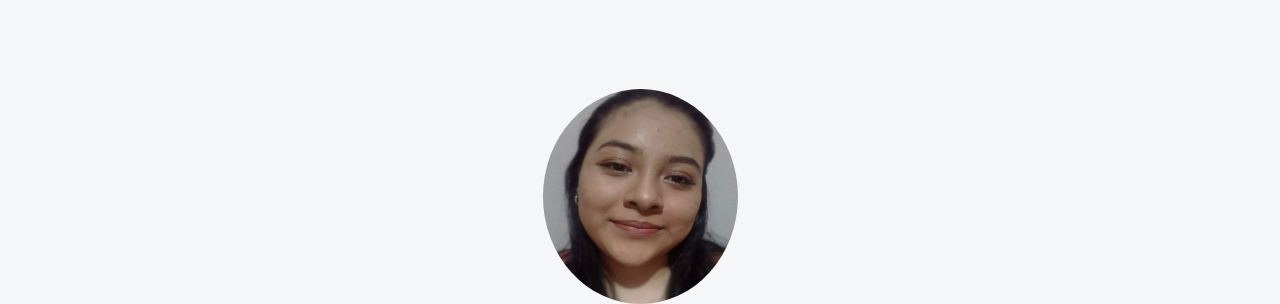
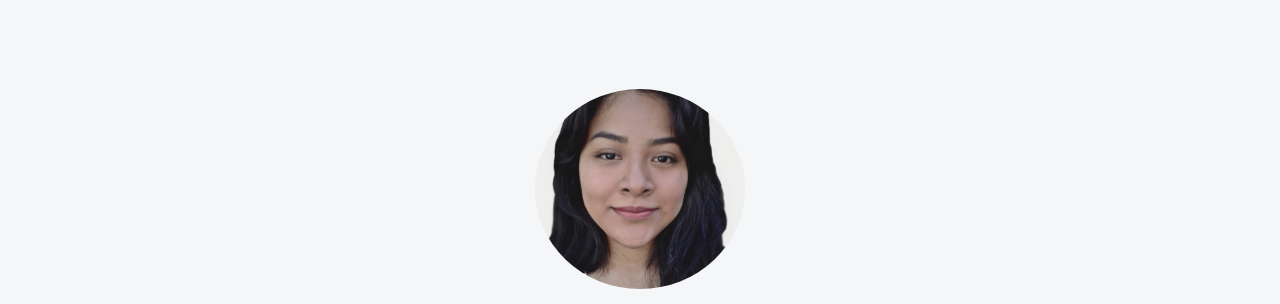
Before and after one commit to gloriadominguez/gloriadominguez.github.io, a plain HTML site: page index.html in a window 1280 px wide. Shown: the part 103-407 px from the top of the page. Drawn offline with nearby package versions, Linux system fonts and the light colour scheme; a web font is replaced by a local one.

Commit message:
Add files via upload

```diff
--- a/index.html
+++ b/index.html
@@ -57,7 +57,7 @@
     <!-- Seccion Hero -->
     <section class="hero align-items-stretch">
       <div class="hero-principal d-flex flex-column justify-content-center align-items-center">
-        <img class="hero-imagen-desarrollador rounded-circle" src="imagenes/Perfil.jpeg" alt="Foto de Gloria Domínguez">
+        <img class="hero-imagen-desarrollador rounded-circle" src="imagenes/Perfil2.jpg" alt="Foto de Gloria Domínguez">
         <h1>Hola, soy Gloria Domínguez</h1>
         <!--<h2>Desarrollo sitios web y escribo artículos sobre programación.</h2>-->
 
--- a/style.css
+++ b/style.css
@@ -92,8 +92,8 @@ h1 {
 }
 
 .hero-imagen-desarrollador {
-  width: 195px;
-  height: 215px;
+  width: 210px;
+  height: 200px;
   margin: 20px;
 }
 
```
